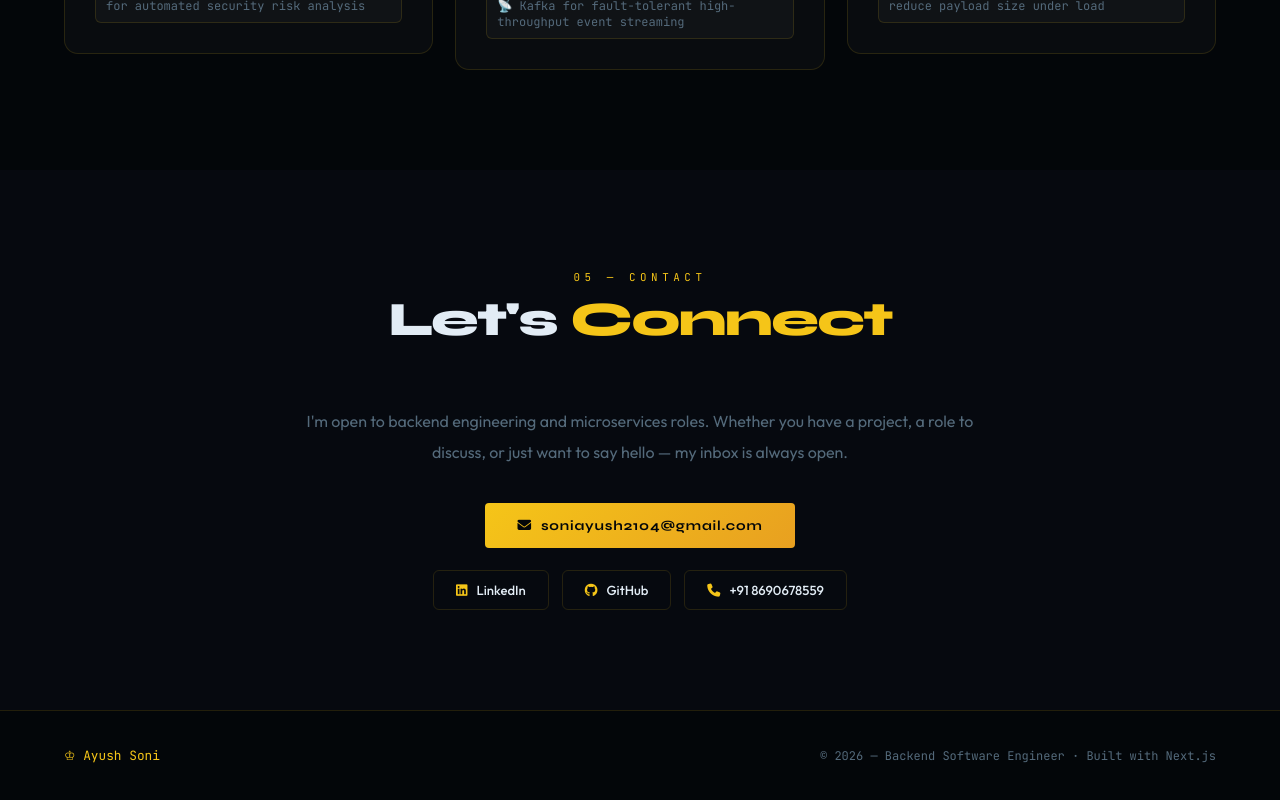
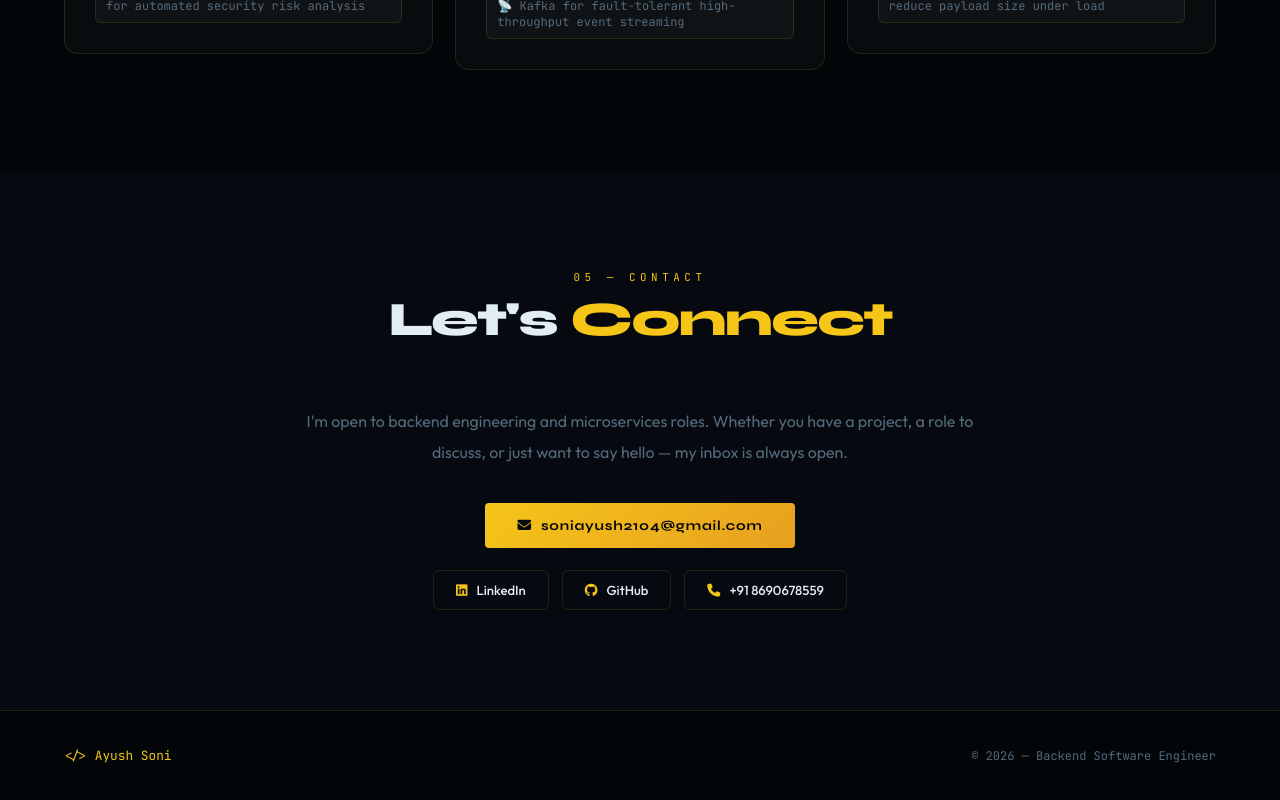
Before and after one commit to aysoni/ayush-soni-portfolio, a Next.js app: page / in a window 1280 px wide. Shown: the part 4450-5250 px from the top of the page. Built offline with nearby package versions, Linux system fonts and the light colour scheme.

Commit message:
Updated footer

```diff
--- a/src/components/ui/AppChrome.tsx
+++ b/src/components/ui/AppChrome.tsx
@@ -18,8 +18,8 @@ export function AppChrome({ children }: { children: React.ReactNode }) {
         <Navbar />
         <main>{children}</main>
         <footer>
-          <div className="fn">&#9812; Ayush Soni</div>
-          <div className="fc">© 2026 — Backend Software Engineer · Built with Next.js</div>
+          <div className="fn">&lt;/&gt; Ayush Soni</div>
+          <div className="fc">© 2026 — Backend Software Engineer </div>
         </footer>
       </div>
     </>
```
